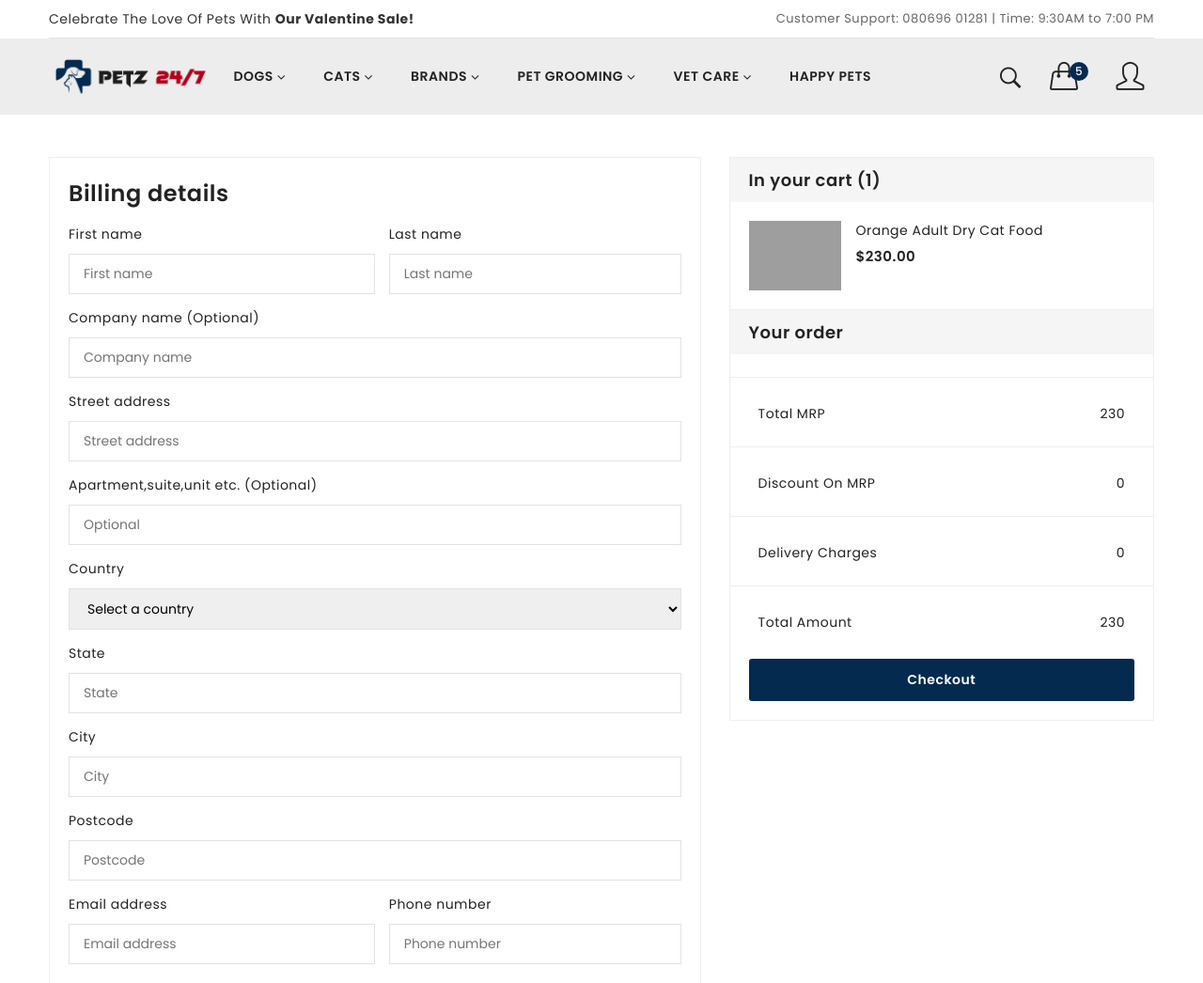
After one commit to jayrajvmu/petz24, a CodeIgniter 4 app: the page made by app/Views/checkout.php in a window 1280 px wide. The commit adds this page. Shown: the top 1046 px of the page at 94% size. Run offline with PHP 8.4 and a stand-in for CodeIgniter, Linux system fonts and the light colour scheme; the template is opened without the code that fills it, so the values that code supplies are empty; some libraries are stand-ins or nearby versions; some web fonts are replaced; grey boxes are pictures that could not be loaded.

Commit message:
not happy

```diff
--- a/app/Config/Routes.php
+++ b/app/Config/Routes.php
@@ -18,3 +18,9 @@ $routes->get('profile', 'Home::profile');
 $routes->get('cart', 'Home::cart');
 //Wishlist
 $routes->get('wishlist', 'Home::wishlist');
+//order
+$routes->get('order', 'Home::order');
+//checkout
+$routes->get('checkout', 'Home::checkout');
+//About ius
+$routes->get('about', 'Home::about');
--- /dev/null
+++ b/app/Views/checkout.php
@@ -0,0 +1,152 @@
+<!DOCTYPE html>
+<html lang="en">
+
+<?php require('components/head.php')?>
+<link rel="stylesheet" type="text/css" href="<?php echo base_url();?>assets/custom/css/checkout.css">
+
+<link rel="stylesheet" type="text/css" href="<?php echo base_url();?>assets/css/responsive.css">
+
+
+<?php require('components/header.php')?>
+
+
+<body class="home-1">
+
+<section class="section-tb-padding">
+            <div class="container">
+                <div class="row">
+                    <div class="col">
+                        <div class="checkout-area">
+                            <div class="billing-area">
+                                <form>
+                                    <h2>Billing details</h2>
+                                    <div class="billing-form">
+                                        <ul class="billing-ul input-2">
+                                            <li class="billing-li">
+                                                <label>First name</label>
+                                                <input type="text" name="f-name" placeholder="First name">
+                                            </li>
+                                            <li class="billing-li">
+                                                <label>Last name</label>
+                                                <input type="text" name="l-name" placeholder="Last name">
+                                            </li>
+                                        </ul>
+                                        <ul class="billing-ul">
+                                            <li class="billing-li">
+                                                <label>Company name (Optional)</label>
+                                                <input type="text" name="company details" placeholder="Company name">
+                                            </li>
+                                        </ul>
+                                        <ul class="billing-ul">
+                                            <li class="billing-li">
+                                                <label>Street address</label>
+                                                <input type="text" name="address" placeholder="Street address">
+                                            </li>
+                                        </ul>
+                                        <ul class="billing-ul">
+                                            <li class="billing-li">
+                                                <label>Apartment,suite,unit etc. (Optional)</label>
+                                                <input type="text" name="--" placeholder="Optional">
+                                            </li>
+                                        </ul>
+                                        <ul class="billing-ul">
+                                            <li class="billing-li">
+                                                <label>Country</label>
+                                                <select>
+                                                    <option>Select a country</option>
+                                                    <option>United country</option>
+                                                    <option>Russia</option>
+                                                    <option>italy</option>
+                                                    <option>France</option>
+                                                    <option>Ukraine</option>
+                                                    <option>Germany</option>
+                                                    <option>Australia</option>
+                                                </select>
+                                            </li>
+                                        </ul>
+                                        <ul class="billing-ul">
+                                            <li class="billing-li">
+                                                <label>State</label>
+                                                <input type="text" name="city" placeholder="State">
+                                            </li>
+                                        </ul>
+                                        <ul class="billing-ul">
+                                            <li class="billing-li">
+                                                <label>City</label>
+                                                <input type="text" name="city" placeholder="City">
+                                            </li>
+                                        </ul>
+                                        <ul class="billing-ul">
+                                            <li class="billing-li">
+                                                <label>Postcode</label>
+                                                <input type="text" name="--" placeholder="Postcode">
+                                            </li>
+                                        </ul>
+                                        <ul class="billing-ul input-2">
+                                            <li class="billing-li">
+                                                <label>Email address</label>
+                                                <input type="text" name="mail" placeholder="Email address">
+                                            </li>
+                                            <li class="billing-li">
+                                                <label>Phone number</label>
+                                                <input type="text" name="phone" placeholder="Phone number">
+                                            </li>
+                                        </ul>
+                                    </div>
+                                </form>
+                            </div>
+                            <div class="order-area">
+                                <div class="check-pro">
+                                    <h2>In your cart (1)</h2>
+                                    <ul class="check-ul">
+                                        <li>
+                                            <div class="check-pro-img">
+                                                <a href="product.html"><img src="https://www.zigly.com/media/catalog/product/cache/c64dae22d3d7308ba9e0f4ad3d9bc2b6/f/a/farmina_n_d_grain_free_ocean_herring_orange_adult_dry_cat_food_-_1.5_kg.jpg" class="img-fluid" alt="image"></a>
+                                            </div>
+                                            <div class="check-content">
+                                                <a href="product.html">Orange Adult Dry Cat Food</a>
+                                                <span class="check-price">$230.00</span>
+                                            </div>
+                                        </li>
+                                    </ul>
+                                </div>
+                                <h2>Your order</h2>
+                                <ul class="order-history">
+                                    <li class="order-details">
+                                        <span>Total MRP</span>
+                                        <span>230</span>
+                                    </li>
+                                    <li class="order-details">
+                                        <span>Discount On MRP</span>
+                                        <span>0</span>
+                                    </li>
+                                    <li class="order-details">
+                                        <span>Delivery Charges </span>
+                                        <span>0</span>
+                                    </li>
+                                    <li class="order-details">
+                                        <span>Total Amount</span>
+                                        <span>230</span>
+                                    </li>
+                                </ul>
+
+                                <div class="checkout-btn">
+                                    <a href="order-complete.html" class="btn-style1">Checkout</a>
+                                </div>
+                            </div>
+                        </div>
+                    </div>
+                </div>
+            </div>
+        </section>
+
+
+
+
+
+
+
+    <?php require('components/footer.php')?>
+    <?php require('components/js.php')?>
+</body>
+</html>
--- /dev/null
+++ b/assets/custom/css/checkout.css
@@ -0,0 +1,333 @@
+/* checkout style-1 css */
+.checkout-area{
+    display: flex;
+    flex-wrap: wrap;
+    align-items: flex-start;
+    margin-left: -30px;
+}
+.checkout-area .billing-area{
+    width: calc(60% - 30px);
+    margin-left: 30px;
+    border: 1px solid #eee;
+}
+.checkout-area .billing-area form h2{
+    font-size: 24px;
+}
+.checkout-area .billing-area form{
+    padding: 20px;
+}
+.checkout-area .billing-area form .billing-form {
+    margin-top: 16px;
+}
+.checkout-area .billing-area form .billing-form ul.billing-ul{
+    width: 100%;
+    margin-top: 15px;
+}
+.checkout-area .billing-area form .billing-form ul.billing-ul.input-2{
+    display: flex;
+    flex-wrap: wrap;
+}
+.checkout-area .billing-area form .billing-form ul.billing-ul:first-child {
+    margin-top: 0px;
+}
+.checkout-area .billing-area form .billing-form ul.billing-ul.input-2 li.billing-li{
+    width: calc(50% - 15px);
+    margin-left: 15px;
+}
+.checkout-area .billing-area form .billing-form ul.billing-ul.input-2 li.billing-li:first-child{
+    margin-left: 0px;
+    width: calc(50% - 0px);
+    margin-left: 0px;
+}
+.checkout-area .billing-area form .billing-form ul.billing-ul li.billing-li input{
+    width: 100%;
+    margin-top: 10px;
+}
+.checkout-area .billing-area form .billing-form ul.billing-ul li.billing-li select{
+    width: 100%;
+    margin-top: 10px;
+}
+.checkout-area .billing-area .billing-details{
+    border-top: 1px solid #eee;
+}
+.checkout-area .billing-area .billing-details form h2{
+    font-size: 24px;
+}
+.checkout-area .billing-area .billing-details ul.shipping-form {
+    margin-top: 19px;
+}
+.checkout-area .billing-area .billing-details ul.shipping-form li.check-box{
+    display: flex;
+    align-items: center;
+}
+.checkout-area .billing-area .billing-details ul.shipping-form li.check-box input {
+    margin-right: 5px;
+}
+.checkout-area .billing-area .billing-details ul.shipping-form li.comment-area{
+    margin-top: 11px;
+}
+.checkout-area .billing-area .billing-details ul.shipping-form li label{
+    margin-bottom: 0px;
+}
+.checkout-area .billing-area .billing-details ul.shipping-form li textarea{
+    margin-top: 10px;
+    width: 100%;
+}
+.checkout-area .order-area{
+    width: calc(40% - 30px);
+    margin-left: 30px;
+    border: 1px solid #eee;
+}
+.checkout-area .order-area{
+    position: sticky;
+    top: 0px;
+}
+.checkout-area .order-area .check-pro h2{
+    background-color: #f5f5f5;
+    padding: 10px 20px;
+    font-size: 18px;
+}
+.checkout-area .order-area .check-pro ul.check-ul li{
+    padding: 20px;
+    display: flex;
+    align-items: flex-start;
+    border-bottom: 1px solid #eee;
+}
+.checkout-area .order-area .check-pro ul.check-ul li .check-pro-img{
+    width: 25%;
+}
+.checkout-area .order-area .check-pro ul.check-ul li .check-content{
+    width: 75%;
+    margin-left: 15px;
+}
+.checkout-area .order-area .check-pro ul.check-ul li .check-content a{
+    display: block;
+    font-weight: 400;
+}
+.checkout-area .order-area .check-pro ul.check-ul li .check-content span.check-code-blod{
+    display: block;
+    margin-top: 4px;
+    font-weight: 600;
+}
+.checkout-area .order-area .check-pro ul.check-ul li .check-content span.check-code-blod span{
+    font-weight: 500;
+}
+.checkout-area .order-area .check-pro ul.check-ul li .check-content span.check-price{
+    font-size: 15px;
+    font-weight: 600;
+    margin-top: 5px;
+}
+.checkout-area .order-area h2{
+    background-color: #f5f5f5;
+    padding: 10px 20px;
+    font-size: 18px;
+}
+
+.checkout-area .order-area form{
+    padding: 0px 20px;
+}
+.checkout-area .order-area form ul.order-form {
+    margin-top: 20px;
+}
+.checkout-area .order-area form ul.order-form li{
+    margin-top: 19px;
+    display: flex;
+    align-items: center;
+    line-height: 1;
+}
+.checkout-area .order-area form ul.order-form li:first-child{
+    margin-top: 0px;
+}
+.checkout-area .order-area form ul.order-form li input{
+    margin-right: 10px;
+}
+.checkout-area .order-area form ul.order-form label{
+    margin-bottom: 0px;
+}
+.checkout-area .order-area form ul.order-form li.pay-icon a{
+    font-size: 25px;
+    margin-left: 10px;
+}
+.checkout-area .order-area form ul.order-form li.pay-icon a:first-child{
+    margin-left: 0px;
+}
+.checkout-area .order-area .checkout-btn{
+    padding: 28px 20px 20px 20px;
+}
+.checkout-area .order-area .checkout-btn a.btn-style1{
+    display: block;
+    text-align: center;
+}
+.checkout-style-2 .order-area .order-history{
+    width: calc(50% - 30px);
+    margin-left: 30px;
+}
+.checkout-style-2 .order-area .order-history h2{
+    font-size: 18px;
+}
+.checkout-style-2 .order-area .order-history .order-inf {
+    margin-top: 23px;
+}
+.checkout-style-2 .order-area .order-history .order-inf .order-details{
+    margin-top: 13px;
+    padding-top: 13px;
+    display: flex;
+    align-items: center;
+    justify-content: space-between;
+}
+.checkout-style-2 .order-area .order-history .order-inf .order-details:first-child {
+    margin-top: 0px;
+}
+.checkout-style-2 .order-area .order-history .order-inf .order-details span{
+    font-size: 16px;
+    font-weight: 500;
+}
+.checkout-style-2 .order-area .order-history .order-inf .order-details.last{
+    padding-top: 13px;
+    padding-bottom: 13px;
+    margin-top: 12px;
+    border-top: 1px solid #eee;
+    border-bottom: 1px solid #eee;
+}
+.checkout-style-2 .order-area .order-history .order-inf .order-details.last span{
+    font-weight: 600;
+}
+.checkout-style-2 .order-area .order-history .order-inf form .order-form {
+    margin-top: 19px;
+}
+.checkout-style-2 .order-area .order-history .order-inf form .order-form .order-checkbox {
+    margin-top: 19px;
+    display: flex;
+    align-items: center;
+    line-height: 1;
+}
+.checkout-style-2 .order-area .order-history .order-inf form .order-form .order-checkbox :first-child {
+    margin-top: 0px;
+}
+.checkout-style-2 .order-area .order-history .order-inf form .order-form .order-checkbox input{
+    margin-right: 10px;
+}
+.checkout-style-2 .order-area .order-history .order-inf form .order-form .order-checkbox label{
+    margin-bottom: 0px;
+}
+.checkout-style-2 .order-area .order-history .order-inf form .order-form .pay-icon {
+    margin-top: 19px;
+}
+.checkout-style-2 .order-area .order-history .order-inf form .order-form .pay-icon a{
+    font-size: 25px;
+    margin-left: 15px;
+    line-height: 1;
+}
+.checkout-style-2 .order-area .order-history .order-inf form .order-form .pay-icon a:first-child{
+    margin-left: 0px;
+}
+.checkout-style-2 .order-area .order-history .order-inf a.btn-style1{
+    margin-top: 28px;
+    display: block;
+    text-align: center;
+}
+.order-area .order-details{
+    margin-top: 24px;
+    padding-top: 28px;
+    border-top: 1px solid #eee;
+    text-align: center;
+    display: flex;
+    justify-content: space-between;
+    padding-left: 30px;
+    padding-right: 30px;
+}
+.order-area .order-details span.order-i {
+    font-size: 30px;
+    line-height: 1;
+}
+.order-area .order-details span.order-s {
+    display: block;
+    margin-top: 8px;
+}
+.order-area .order-details a.tracking-link{
+    margin-top: 24px;
+}
+.order-area .order-details a.tracking-link:hover{
+    background-color: transparent;
+    color: #000;
+}
+.order-details{
+    margin-top: 30px;
+}
+.order-details h4{
+    font-size: 18px;
+    margin-bottom: 19px;
+}
+.order-details p{
+    padding: 15px;
+    box-shadow: 0px 0px 10px 0px rgb(0 0 0 / 10%);
+}
+
+.checkout-style-2 .order-area .order-history{
+    width: calc(50% - 30px);
+    margin-left: 30px;
+}
+.checkout-style-2 .order-area .order-history h2{
+    font-size: 18px;
+}
+.checkout-style-2 .order-area .order-history .order-inf {
+    margin-top: 23px;
+}
+.checkout-style-2 .order-area .order-history .order-inf .order-details{
+    margin-top: 13px;
+    padding-top: 13px;
+    display: flex;
+    align-items: center;
+    justify-content: space-between;
+}
+.checkout-style-2 .order-area .order-history .order-inf .order-details:first-child {
+    margin-top: 0px;
+}
+.checkout-style-2 .order-area .order-history .order-inf .order-details span{
+    font-size: 16px;
+    font-weight: 500;
+}
+.checkout-style-2 .order-area .order-history .order-inf .order-details.last{
+    padding-top: 13px;
+    padding-bottom: 13px;
+    margin-top: 12px;
+    border-top: 1px solid #eee;
+    border-bottom: 1px solid #eee;
+}
+.checkout-style-2 .order-area .order-history .order-inf .order-details.last span{
+    font-weight: 600;
+}
+.checkout-style-2 .order-area .order-history .order-inf form .order-form {
+    margin-top: 19px;
+}
+.checkout-style-2 .order-area .order-history .order-inf form .order-form .order-checkbox {
+    margin-top: 19px;
+    display: flex;
+    align-items: center;
+    line-height: 1;
+}
+.checkout-style-2 .order-area .order-history .order-inf form .order-form .order-checkbox :first-child {
+    margin-top: 0px;
+}
+.checkout-style-2 .order-area .order-history .order-inf form .order-form .order-checkbox input{
+    margin-right: 10px;
+}
+.checkout-style-2 .order-area .order-history .order-inf form .order-form .order-checkbox label{
+    margin-bottom: 0px;
+}
+.checkout-style-2 .order-area .order-history .order-inf form .order-form .pay-icon {
+    margin-top: 19px;
+}
+.checkout-style-2 .order-area .order-history .order-inf form .order-form .pay-icon a{
+    font-size: 25px;
+    margin-left: 15px;
+    line-height: 1;
+}
+.checkout-style-2 .order-area .order-history .order-inf form .order-form .pay-icon a:first-child{
+    margin-left: 0px;
+}
+.checkout-style-2 .order-area .order-history .order-inf a.btn-style1{
+    margin-top: 28px;
+    display: block;
+    text-align: center;
+}
```
Also changed, not shown: app/Controllers/Home.php (+12 -0 lines), app/Views/about.php (added, +43 -0 lines), app/Views/cart.php (+6 -6 lines), app/Views/order.php (added, +25 -0 lines), app/Views/wishlist.php (+6 -6 lines), assets/custom/css/about.css (added, +25 -0 lines), assets/css/style.css.
